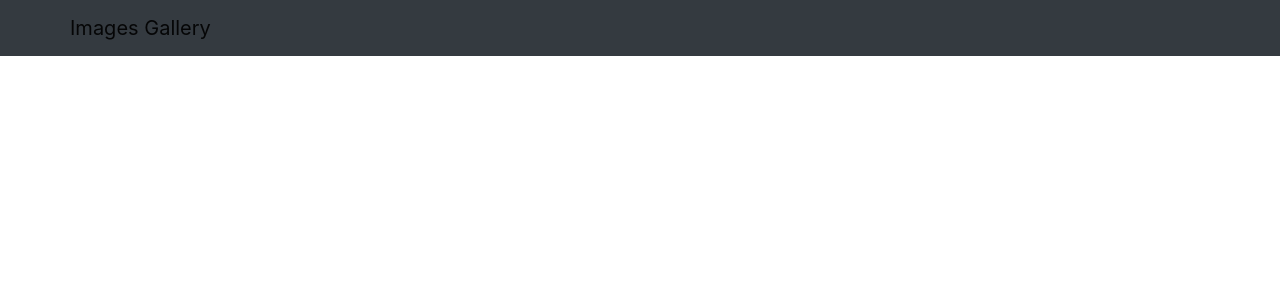
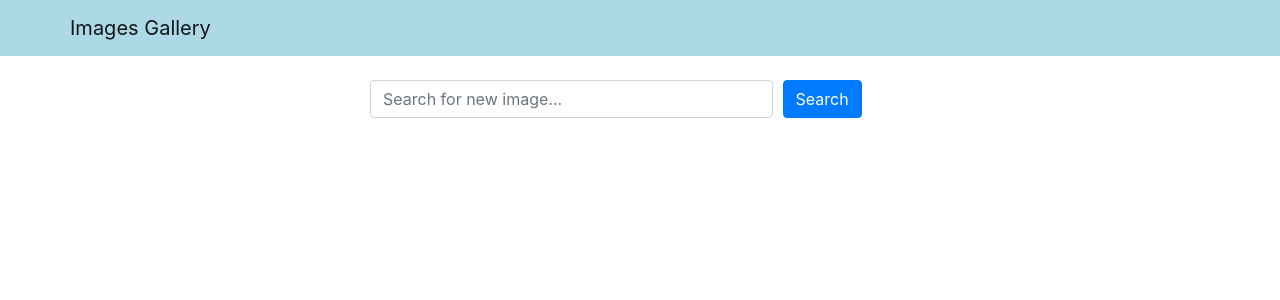
Before and after one commit to mikeyvaldez/ImageGallery, a React (Create React App) app in the folder frontend/: page / in a window 1280 px wide. Shown: the top 300 px of the page. Built offline with nearby package versions, Linux system fonts and the light colour scheme.

Commit message:
initial search component

```diff
--- a/frontend/src/App.js
+++ b/frontend/src/App.js
@@ -1,12 +1,14 @@
-import 'bootstrap/dist/css/bootstrap.min.css';
-import Header from './components/Header';
+import "bootstrap/dist/css/bootstrap.min.css";
+import Header from "./components/Header";
+import Search from "./components/Search";
 
 const App = () => {
   return (
     <div>
       <Header title="Images Gallery" />
+      <Search />
     </div>
   );
-}
+};
 
 export default App;
--- a/frontend/src/components/Header.js
+++ b/frontend/src/components/Header.js
@@ -1,14 +1,18 @@
-import React from 'react';
-import { Navbar, Container } from 'react-bootstrap';
+import React from "react";
+import { Navbar, Container } from "react-bootstrap";
 
-const Header  = ({ title }) => {
-    return (
-        <Navbar bg="dark" data-bs-theme="light">
-            <Container>
-                <Navbar.Brand href="/">{title}</Navbar.Brand>
-            </Container>
-        </Navbar>
-    )
+const navbarStyle = {
+  backgroundColor: "lightblue",
+};
+
+const Header = ({ title }) => {
+  return (
+    <Navbar style={navbarStyle} variant="light">
+      <Container>
+        <Navbar.Brand href="/">{title}</Navbar.Brand>
+      </Container>
+    </Navbar>
+  );
 };
 
 export default Header;
--- /dev/null
+++ b/frontend/src/components/Search.js
@@ -0,0 +1,25 @@
+import React from 'react';
+import { Container, Row, Col, Form, Button } from 'react-bootstrap';
+
+const Search = () => {
+    return (
+        <Container className="mt-4">
+            <Row className="justify-content-center">
+                <Col xs={12} md={8} lg={6}>
+                    <Form>
+                        <Form.Row>
+                            <Col xs={9}>
+                                <Form.Control placeholder="Search for new image..." />
+                            </Col>
+                            <Col>
+                                <Button variant="primary" type="submit">Search</Button>
+                            </Col>
+                        </Form.Row>
+                    </Form>
+                </Col>
+            </Row>
+        </Container>
+    )
+};
+
+export default Search;
```
